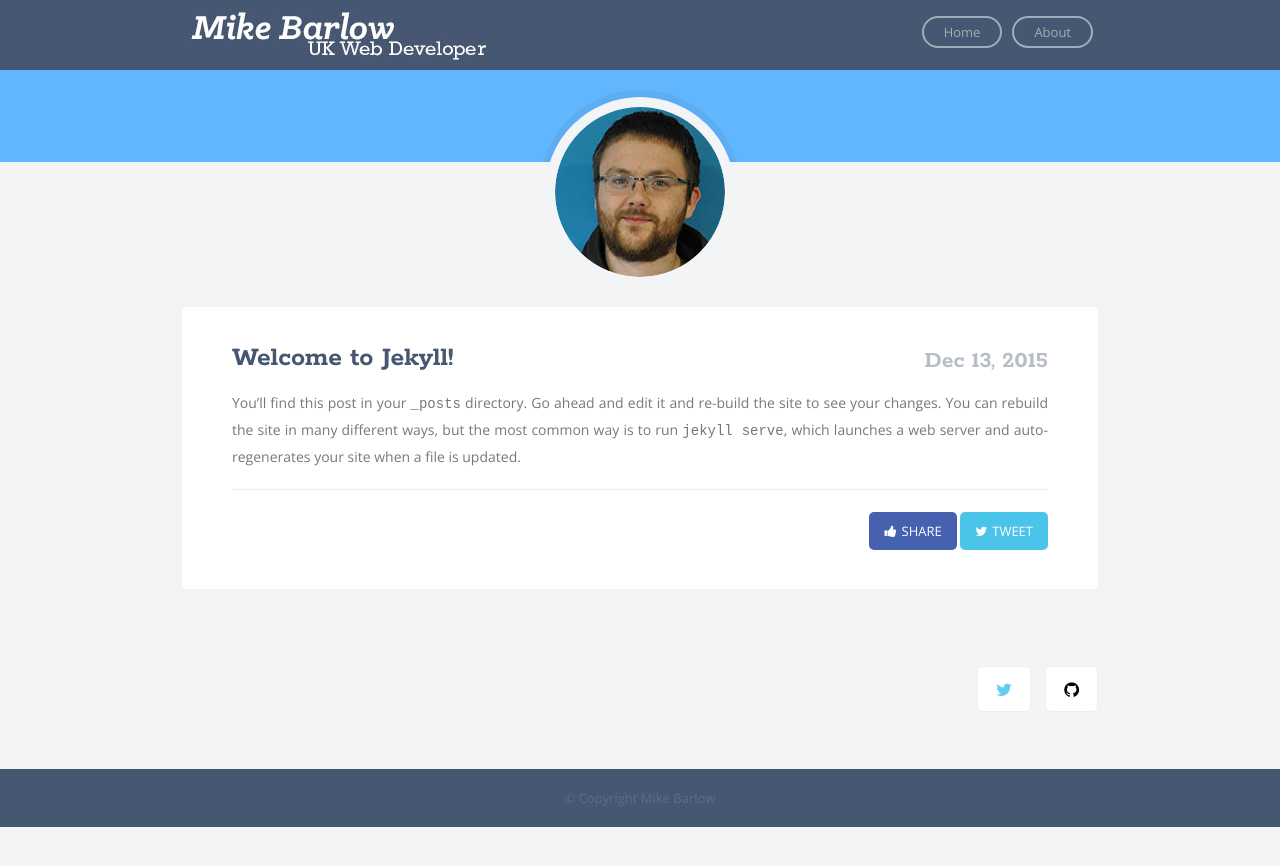
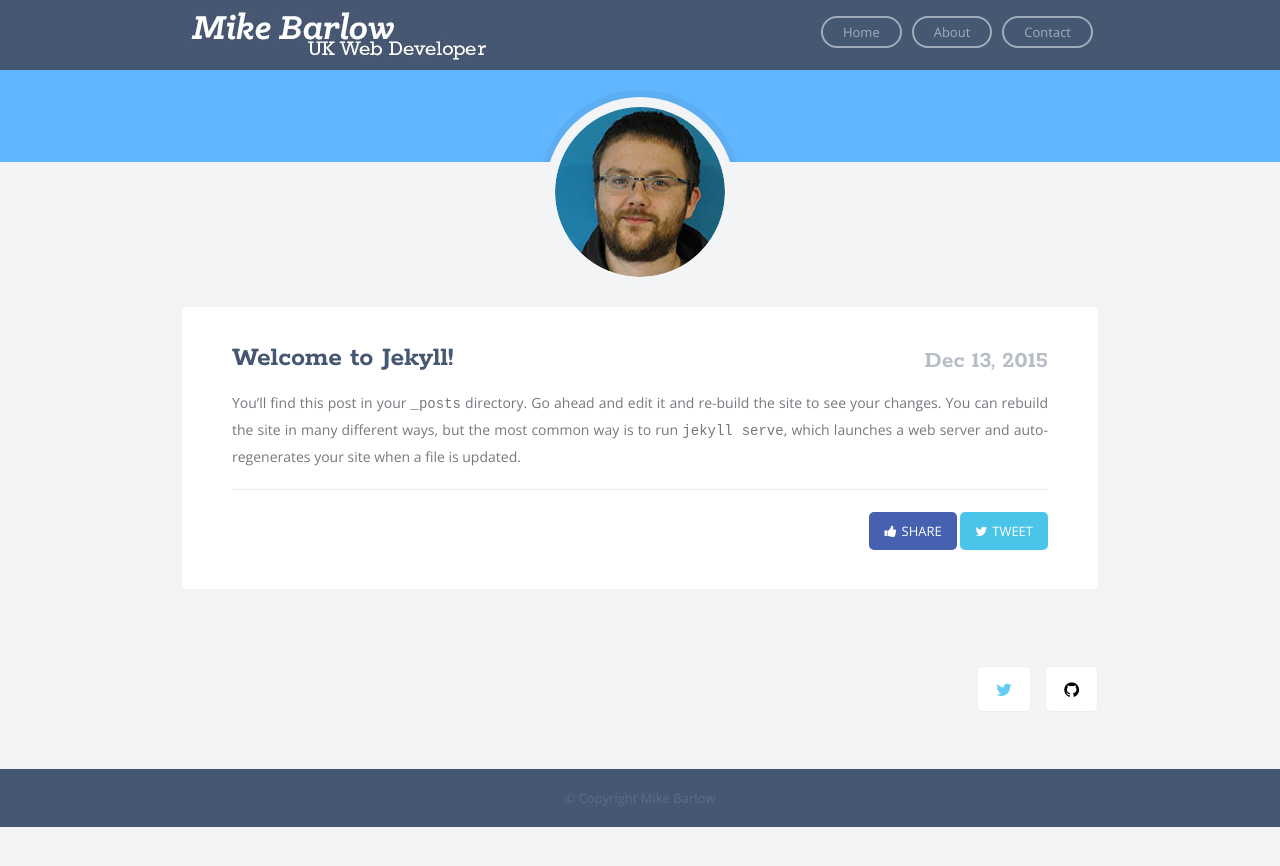
Before and after one commit to peakstoneuk/peakstoneuk.github.io, a Jekyll site: the page built from index.html, in a window 1280 px wide. Shown: the top 866 px of the page. Built offline with Jekyll 4.4.1, drawn with Linux system fonts in a browser that asks for light colours; nearby versions of some CDN libraries.

Commit message:
Added contact link to menu

```diff
--- a/_includes/header.html
+++ b/_includes/header.html
@@ -21,6 +21,7 @@
                         <li><a class="nav_link"{%if my_page.url == page.url %} id="nav_current"{% endif %} href="{{ my_page.url | prepend: site.baseurl }}">{{ my_page.title }}</a></li>
                     {% endif %}
                 {% endfor %}
+                    <li><a href="http://twitter.com/mikebarlow" target="_blank" class="nav_link" title="Contact">Contact</a></li>
                 </ul>
             </nav>
 
```
